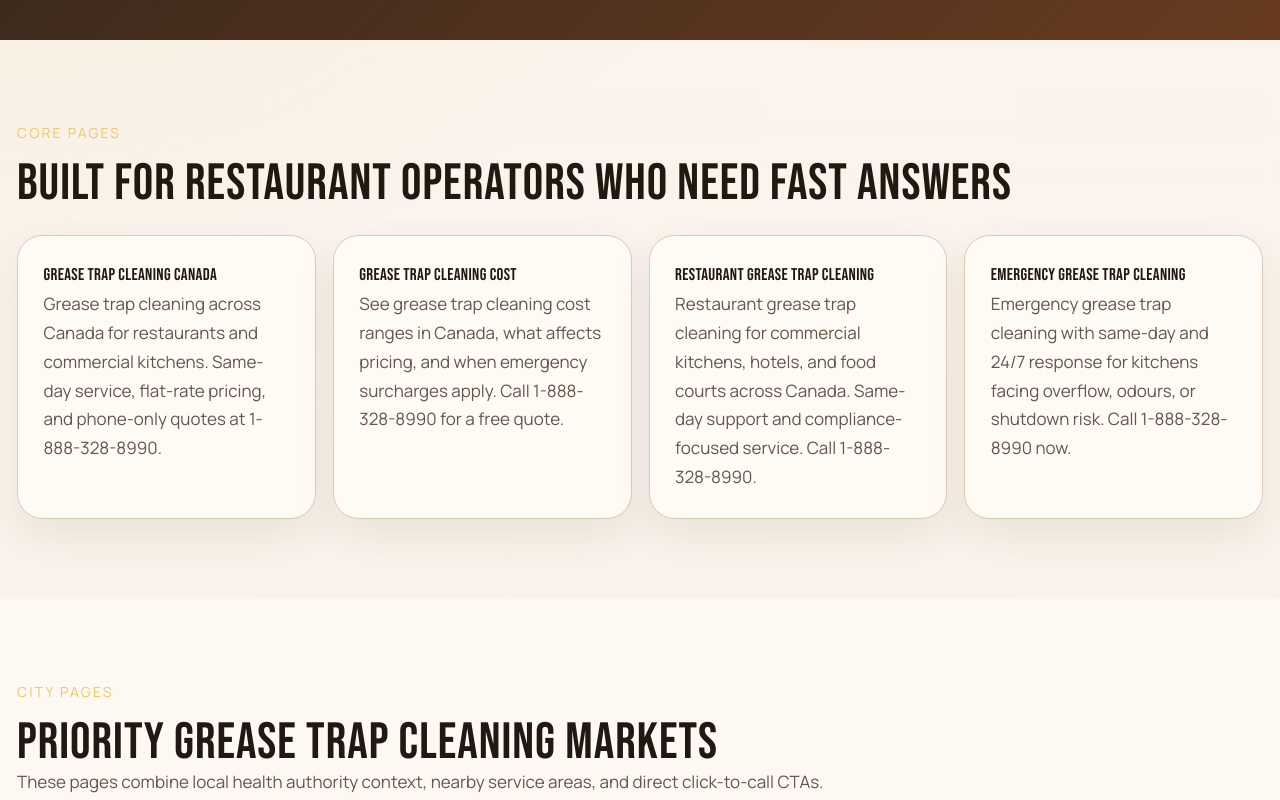
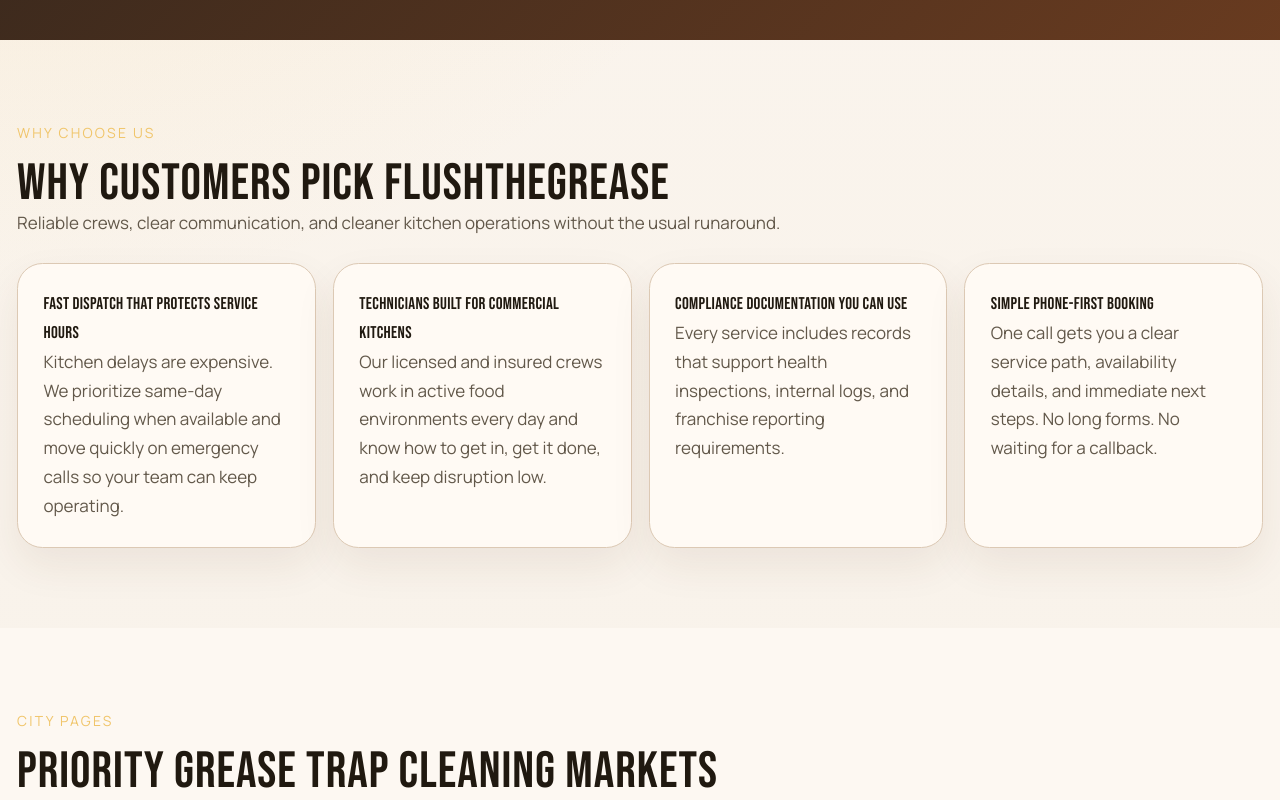
Before and after one commit to otikojairus/flushthegrease, a Next.js app: page / in a window 1280 px wide. Shown: the part 620-1420 px from the top of the page. Built offline with nearby package versions, Linux system fonts and the light colour scheme; no server answers.

Commit message:
chore:removed cost mention

```diff
--- a/app/blog/page.tsx
+++ b/app/blog/page.tsx
@@ -4,7 +4,7 @@
 
 export const metadata: Metadata = {
   title: "Grease Trap Cleaning Blog",
-  description: "Guides on grease trap cleaning, pricing, regulations, odours, and business operations for Canadian commercial kitchens.",
+  description: "Guides on grease trap cleaning, regulations, odours, and business operations for Canadian commercial kitchens.",
   alternates: { canonical: "/blog" },
 };
 
@@ -16,7 +16,7 @@
           <p className="eyebrow">Blog</p>
           <h1 className="hero-title">Grease Trap Articles For Kitchen Operators</h1>
           <p className="hero-subtitle">
-            Practical reading on cleaning schedules, compliance, pricing, and common grease trap problems in Canada.
+            Practical reading on cleaning schedules, compliance, and common grease trap problems in Canada.
           </p>
         </div>
       </section>
--- a/app/emergency-grease-trap-cleaning/page.tsx
+++ b/app/emergency-grease-trap-cleaning/page.tsx
@@ -28,7 +28,6 @@
     url: absoluteUrl("/emergency-grease-trap-cleaning"),
     telephone: PHONE_E164,
     areaServed: { "@type": "Country", name: "Canada" },
-    priceRange: "Starting at $199",
     openingHoursSpecification: {
       "@type": "OpeningHoursSpecification",
       dayOfWeek: ["Monday", "Tuesday", "Wednesday", "Thursday", "Friday", "Saturday", "Sunday"],
--- a/app/grease-trap-cleaning-cost/page.tsx
+++ b/app/grease-trap-cleaning-cost/page.tsx
@@ -29,7 +29,6 @@
       url: absoluteUrl("/grease-trap-cleaning-cost"),
       telephone: PHONE_E164,
       areaServed: { "@type": "Country", name: "Canada" },
-      priceRange: "Starting at $199",
     },
     {
       "@context": "https://schema.org",
@@ -46,14 +45,13 @@
     <>
       <JsonLd data={schema} />
       <ServicePage
-        keyword="grease trap cleaning cost"
+        keyword="grease trap service planning"
         heroTitle={page.heroTitle}
         heroSubtitle={page.heroSubtitle}
         intro={page.intro}
-        whyTitle="Why operators trust our pricing process"
+        whyTitle="Why operators trust our service planning process"
         whyIntro={page.whyIntro}
         pricingTitle="Grease Trap Cleaning Cost In Canada"
-        pricingIntro={page.pricingIntro}
         faqs={page.faqs}
         internalLinks={[
           { href: "/grease-trap-cleaning", label: "Grease Trap Cleaning" },
--- a/app/grease-trap-cleaning/[city]/page.tsx
+++ b/app/grease-trap-cleaning/[city]/page.tsx
@@ -69,8 +69,8 @@
       a: `Yes. Your visit includes records many operators keep on file for landlords, franchise reporting, and local health inspections. Good documentation makes it easier to show that the kitchen is maintaining the interceptor responsibly.`,
     },
     {
-      q: `How much does grease trap cleaning cost in ${city.name}?`,
-      a: "Pricing starts at $199 for small traps, with larger units priced based on size, buildup, and access. Emergency service may carry an added surcharge, but we explain the range before dispatch so you can approve the work confidently.",
+      q: `How do I plan grease trap service in ${city.name}?`,
+      a: "The best plan depends on trap size, grease volume, kitchen traffic, and access. We review your setup and recommend a practical routine schedule to help prevent emergencies and keep operations steady.",
     },
     {
       q: `How quickly can you respond in ${city.name}?`,
@@ -94,7 +94,6 @@
       name: city.name,
       addressRegion: city.provinceAbbr,
     },
-    priceRange: "Starting at $199",
   };
 
   return (
@@ -108,8 +107,7 @@
         whyTitle={`Why ${city.name} businesses trust us`}
         whyIntro={`Commercial kitchens in ${city.name} need fast service, clean paperwork, and a crew that can work around busy prep and service windows.`}
         servicesTitle={`Our grease trap cleaning services in ${city.name}`}
-        pricingTitle={`Grease Trap Cleaning Cost In ${city.name}`}
-        pricingIntro={`Pricing in ${city.name} depends on trap size, grease volume, access, and whether the visit is routine or urgent. Scheduled service is usually the most cost-effective option for busy kitchens.`}
+        pricingTitle={`Grease Trap Service In ${city.name}`}
         faqs={faqs}
         serviceAreas={nearby.map((area) => ({
           href: `/grease-trap-cleaning/${area.slug}`,
@@ -118,7 +116,7 @@
         }))}
         internalLinks={[
           { href: "/grease-trap-cleaning", label: "Grease Trap Cleaning Canada" },
-          { href: "/grease-trap-cleaning-cost", label: "Grease Trap Cleaning Cost" },
+          { href: "/grease-trap-cleaning-cost", label: "Service Planning Guide" },
           { href: "/restaurant-grease-trap-cleaning", label: "Restaurant Grease Trap Cleaning" },
           { href: "/emergency-grease-trap-cleaning", label: "Emergency Grease Trap Cleaning" },
         ]}
--- a/app/grease-trap-cleaning/page.tsx
+++ b/app/grease-trap-cleaning/page.tsx
@@ -28,7 +28,6 @@
     url: absoluteUrl("/grease-trap-cleaning"),
     telephone: PHONE_E164,
     areaServed: { "@type": "Country", name: "Canada" },
-    priceRange: "Starting at $199",
     slogan: SOCIAL_PROOF,
   };
 
@@ -44,7 +43,7 @@
         whyIntro={page.whyIntro}
         faqs={page.faqs}
         internalLinks={[
-          { href: "/grease-trap-cleaning-cost", label: "Grease Trap Cleaning Cost" },
+          { href: "/grease-trap-cleaning-cost", label: "Service Planning Guide" },
           { href: "/restaurant-grease-trap-cleaning", label: "Restaurant Grease Trap Cleaning" },
           { href: "/emergency-grease-trap-cleaning", label: "Emergency Grease Trap Cleaning" },
           { href: "/blog/how-often-should-grease-trap-be-cleaned", label: "How Often Should a Grease Trap Be Cleaned?" },
--- a/app/page.tsx
+++ b/app/page.tsx
@@ -11,7 +11,7 @@
   alternates: { canonical: "/" },
   openGraph: {
     title: `${SITE_NAME} | Grease Trap Cleaning Canada`,
-    description: "National grease trap cleaning pages with pricing, emergency response, blog resources, and city landing pages.",
+    description: "National grease trap cleaning pages with emergency response, blog resources, and city landing pages.",
     url: absoluteUrl("/"),
     type: "website",
     siteName: SITE_NAME,
@@ -25,7 +25,6 @@
     name: SITE_NAME,
     url: absoluteUrl("/"),
     telephone: "+18883288990",
-    priceRange: "Starting at $199",
     areaServed: { "@type": "Country", name: "Canada" },
   };
 
@@ -82,16 +81,39 @@
       <section className="section-block">
         <div className="shell">
           <div className="section-head">
-            <p className="eyebrow">Core Pages</p>
-            <h2>Built for restaurant operators who need fast answers</h2>
+            <p className="eyebrow">Why Choose Us</p>
+            <h2>Why customers pick FlushTheGrease</h2>
+            <p>Reliable crews, clear communication, and cleaner kitchen operations without the usual runaround.</p>
           </div>
           <div className="card-grid four">
-            {Object.values(STATIC_PAGES).map((page) => (
-              <Link key={page.slug} href={`/${page.slug}`} className="content-card service-link-card">
-                <h3>{page.title}</h3>
-                <p>{page.metaDescription}</p>
-              </Link>
-            ))}
+            <article className="content-card">
+              <h3>Fast dispatch that protects service hours</h3>
+              <p>
+                Kitchen delays are expensive. We prioritize same-day scheduling when available and move quickly on
+                emergency calls so your team can keep operating.
+              </p>
+            </article>
+            <article className="content-card">
+              <h3>Technicians built for commercial kitchens</h3>
+              <p>
+                Our licensed and insured crews work in active food environments every day and know how to get in, get
+                it done, and keep disruption low.
+              </p>
+            </article>
+            <article className="content-card">
+              <h3>Compliance documentation you can use</h3>
+              <p>
+                Every service includes records that support health inspections, internal logs, and franchise reporting
+                requirements.
+              </p>
+            </article>
+            <article className="content-card">
+              <h3>Simple phone-first booking</h3>
+              <p>
+                One call gets you a clear service path, availability details, and immediate next steps. No long forms.
+                No waiting for a callback.
+              </p>
+            </article>
           </div>
         </div>
       </section>
@@ -135,7 +157,7 @@
           <div>
             <p className="eyebrow">Need help now?</p>
             <h2>Phone-only booking keeps dispatch fast.</h2>
-            <p>Call {PHONE_DISPLAY} and we will confirm pricing, availability, and the right service path immediately.</p>
+            <p>Call {PHONE_DISPLAY} and we will confirm availability and the right service path immediately.</p>
           </div>
           <a href={PHONE_HREF} className="btn btn-primary">
             Call {PHONE_DISPLAY}
--- a/app/restaurant-grease-trap-cleaning/page.tsx
+++ b/app/restaurant-grease-trap-cleaning/page.tsx
@@ -28,7 +28,6 @@
     url: absoluteUrl("/restaurant-grease-trap-cleaning"),
     telephone: PHONE_E164,
     areaServed: { "@type": "Country", name: "Canada" },
-    priceRange: "Starting at $199",
   };
 
   return (
@@ -44,7 +43,7 @@
         faqs={page.faqs}
         internalLinks={[
           { href: "/grease-trap-cleaning", label: "Grease Trap Cleaning" },
-          { href: "/grease-trap-cleaning-cost", label: "Grease Trap Cleaning Cost" },
+          { href: "/grease-trap-cleaning-cost", label: "Service Planning Guide" },
           { href: "/blog/grease-trap-cleaning-regulations-canada", label: "Grease Trap Cleaning Regulations In Canada" },
         ]}
       />
--- a/components/site-navbar.tsx
+++ b/components/site-navbar.tsx
@@ -7,7 +7,7 @@
 
 const links = [
   { href: "/grease-trap-cleaning", label: "Cleaning" },
-  { href: "/grease-trap-cleaning-cost", label: "Pricing" },
+  { href: "/grease-trap-cleaning-cost", label: "Service Guide" },
   { href: "/restaurant-grease-trap-cleaning", label: "Restaurants" },
   { href: "/emergency-grease-trap-cleaning", label: "Emergency" },
   { href: "/blog", label: "Blog" },
--- a/lib/site-data.ts
+++ b/lib/site-data.ts
@@ -5,7 +5,6 @@
 export const PHONE_DISPLAY = "1-888-328-8990";
 export const PHONE_E164 = "+18883288990";
 export const PHONE_HREF = "tel:+18883288990";
-export const STARTING_PRICE = "Starting at $199";
 export const SOCIAL_PROOF = "5 years in business, 100+ clients served across Canada";
 
 export type StaticPageSlug =
@@ -23,7 +22,6 @@
   heroSubtitle: string;
   intro: string[];
   whyIntro: string;
-  pricingIntro?: string;
   faqs: Array<{ q: string; a: string }>;
 };
 
@@ -173,30 +171,23 @@
   "If needed, we outline a maintenance schedule so you can avoid future shutdowns and keep inspectors satisfied.",
 ] as const;
 
-export const PRICING_ROWS = [
-  { label: "Small trap (under 50 gal)", price: "Starting at $199" },
-  { label: "Medium trap (50-100 gal)", price: "Starting at $299" },
-  { label: "Large trap (100-500 gal)", price: "Starting at $449" },
-  { label: "Emergency call-out", price: "Additional surcharge applies" },
-] as const;
-
 export const STATIC_PAGES: Record<StaticPageSlug, StaticPageContent> = {
   "grease-trap-cleaning": {
     slug: "grease-trap-cleaning",
     title: "Grease Trap Cleaning Canada",
     metaTitle: "Grease Trap Cleaning Canada | Call 24/7",
     metaDescription:
-      "Grease trap cleaning across Canada for restaurants and commercial kitchens. Same-day service, flat-rate pricing, and phone-only quotes at 1-888-328-8990.",
+      "Grease trap cleaning across Canada for restaurants and commercial kitchens. Same-day service, compliance documentation, and phone-only booking at 1-888-328-8990.",
     heroTitle: "Grease Trap Cleaning Across Canada",
     heroSubtitle:
       "Keep your kitchen open, compliant, and free from overflow risk with licensed grease trap cleaning and maintenance.",
     intro: [
       "If your trap is full, slow-draining, or starting to smell, **grease trap cleaning** cannot wait. Restaurant managers and commercial kitchen teams need a contractor who shows up quickly, works cleanly, and leaves behind the paperwork needed for compliance.",
-      "FlushTheGrease provides commercial grease trap cleaning for restaurants, hotels, food courts, and franchise operators across Canada. You get same-day scheduling when available, flat-rate pricing, and technicians who understand how to work around active kitchen operations.",
+      "FlushTheGrease provides commercial grease trap cleaning for restaurants, hotels, food courts, and franchise operators across Canada. You get same-day scheduling when available and technicians who understand how to work around active kitchen operations.",
       "Whether you manage one location or multiple sites, we help you stay ahead of local health authority inspections, reduce odour complaints, and prevent messy emergency shutdowns.",
     ],
     whyIntro:
-      "You need a contractor that keeps the process simple: one call, one clear quote, one crew that handles the dirty work properly.",
+      "You need a contractor that keeps the process simple: one call, one clear plan, one crew that handles the dirty work properly.",
     faqs: [
       {
         q: "How often should a grease trap be cleaned in Canada?",
@@ -222,42 +213,40 @@
   },
   "grease-trap-cleaning-cost": {
     slug: "grease-trap-cleaning-cost",
-    title: "Grease Trap Cleaning Cost",
-    metaTitle: "Grease Trap Cleaning Cost | Pricing Guide",
+    title: "Grease Trap Service Planning",
+    metaTitle: "Grease Trap Service Planning | Canada",
     metaDescription:
-      "See grease trap cleaning cost ranges in Canada, what affects pricing, and when emergency surcharges apply. Call 1-888-328-8990 for a free quote.",
-    heroTitle: "Grease Trap Cleaning Cost In Canada",
+      "Plan grease trap service in Canada with practical scheduling guidance for busy kitchens. Call 1-888-328-8990 for direct support.",
+    heroTitle: "Grease Trap Service Planning In Canada",
     heroSubtitle:
-      "Understand what affects grease trap cleaning prices before you book, from trap size to service frequency and emergency timing.",
+      "Understand what affects service frequency and operational risk so you can keep your kitchen compliant and running smoothly.",
     intro: [
-      "If you are comparing **grease trap cleaning cost**, the biggest drivers are trap size, how full the unit is, and whether the visit is routine or urgent. A small interceptor that is serviced on schedule costs less to clean than a neglected unit packed with solids.",
-      "FlushTheGrease starts pricing at $199 for smaller units and keeps quoting straightforward. You will know what is included, what the emergency surcharge covers, and whether a maintenance schedule could lower your long-term spend.",
-      "For busy operators, the cheapest call is rarely the most affordable outcome. Preventive service helps you avoid kitchen downtime, odour complaints, blocked lines, and expensive emergency dispatches.",
+      "If you are planning **grease trap cleaning service**, the biggest operational factors are trap size, how full the unit is, and whether the visit is routine or urgent. A unit serviced on schedule is easier to manage than one left to overflow risk.",
+      "FlushTheGrease keeps planning straightforward. We confirm what your location needs, what the crew will handle, and how often your kitchen should be serviced to stay compliant.",
+      "For busy operators, consistency matters most. Preventive service helps you avoid kitchen downtime, odour complaints, blocked lines, and avoidable emergency dispatches.",
     ],
     whyIntro:
-      "Pricing should help you plan, not confuse you. We explain the real variables that change cost so you can budget with confidence.",
-    pricingIntro:
-      "Routine service is usually the most cost-effective option because the trap is easier to pump, clean, and document. Larger units, excessive buildup, difficult access, and after-hours call-outs can increase the final price.",
+      "Service planning should be practical, not confusing. We explain what changes frequency, urgency, and kitchen risk so you can schedule with confidence.",
     faqs: [
       {
-        q: "How much does grease trap cleaning cost?",
-        a: "Small traps typically start at $199, medium traps at $299, and larger commercial units at $449 and up. The final amount depends on capacity, grease volume, access conditions, and whether the job is routine or emergency service.",
+        q: "How often should grease trap service be scheduled?",
+        a: "Most commercial kitchens need service every one to three months, but high-volume kitchens may need more frequent visits. The right interval depends on trap size, menu output, and grease load.",
       },
       {
-        q: "What is included in the quoted price?",
-        a: "Our pricing includes pumping, cleaning, waste disposal, and compliance documentation. If a site has unusual access restrictions or needs emergency attendance after hours, we explain that before dispatch so there are no surprises.",
+        q: "What is included in your service visit?",
+        a: "Each visit includes pumping, cleaning, waste handling, and compliance documentation. If we find unusual buildup or access concerns, we explain the next steps clearly before completion.",
       },
       {
-        q: "Does regular maintenance lower grease trap cleaning prices?",
-        a: "Yes. Traps that are cleaned on schedule are faster to service and far less likely to need emergency pumping or line clearing. That usually means lower cost per visit and fewer disruptions to your kitchen.",
+        q: "Why is routine maintenance better than waiting for issues?",
+        a: "Routine service reduces overflow risk, odours, drainage problems, and urgent shutdowns. It also helps keep documentation current for inspections and internal operations.",
       },
       {
-        q: "What causes an emergency surcharge?",
-        a: "Emergency pricing applies when you need immediate dispatch, overnight service, or urgent response during weekends or holidays. Those calls require technician availability on short notice and are priced separately from planned maintenance visits.",
+        q: "When should I request emergency service?",
+        a: "Request emergency support when there is overflow risk, active blockage, strong recurring odour, or operational disruption that affects food-service safety.",
       },
       {
-        q: "Can you quote by phone?",
-        a: "Yes. Call 1-888-328-8990 with your trap size, kitchen type, and urgency. We will give you a fast quote range and let you know if we need any extra site details before dispatch.",
+        q: "Can I arrange service by phone?",
+        a: "Yes. Call 1-888-328-8990 with your trap size, kitchen type, and urgency. We will confirm the best service path and the fastest practical dispatch window.",
       },
     ],
   },
@@ -484,7 +473,7 @@
         title: "Typical grease trap cleaning schedules",
         body: [
           "Many restaurants are serviced every month or every two months. Smaller or lower-volume sites may stretch to quarterly cleaning, but only if grease levels stay controlled and the trap is inspected regularly.",
-          "A good rule is to avoid letting solids and grease occupy too much of the unit. Once buildup becomes heavy, odour, drainage issues, and emergency costs become far more likely.",
+          "A good rule is to avoid letting solids and grease occupy too much of the unit. Once buildup becomes heavy, odour, drainage issues, and emergency disruptions become far more likely.",
         ],
       },
       {
@@ -508,7 +497,7 @@
         title: "Why the service record matters as much as the cleaning",
         body: [
           "Service records help show that your kitchen follows an active maintenance schedule. That can matter for inspections, landlord files, franchise reporting, and internal operations planning.",
-          "A documented schedule also helps you budget better because you can compare routine service cost against the much higher cost of emergency pumping or forced downtime.",
+          "A documented schedule also helps your team plan better by reducing emergency pumping and forced downtime.",
         ],
       },
     ],
@@ -516,7 +505,7 @@
     conclusion:
       "The right cleaning frequency keeps your kitchen predictable, not reactive. When you set a realistic schedule and keep records current, grease trap service becomes a routine operating task instead of a crisis.",
     relatedPath: "/grease-trap-cleaning-cost",
-    relatedLabel: "Grease Trap Cleaning Cost",
+    relatedLabel: "Grease Trap Service Planning",
     faqs: [
       {
         q: "How often should a restaurant grease trap be cleaned?",
@@ -528,7 +517,7 @@
       },
       {
         q: "What happens if a grease trap is not cleaned often enough?",
-        a: "You increase the risk of odours, wastewater backup, line blockage, pest attraction, and failed inspections. Delayed cleaning also makes the service messier and can raise the final cost.",
+        a: "You increase the risk of odours, wastewater backup, line blockage, pest attraction, and failed inspections. Delayed cleaning also makes the service messier and harder to manage.",
       },
     ],
   },
@@ -700,7 +689,7 @@
         id: "sales",
         title: "How to win your first restaurant clients",
         body: [
-          "Operators respond well to direct offers: clear pricing, easy phone quotes, and same-day availability when possible. They do not want long forms or vague promises. They want to know whether you can solve a problem fast and document the work properly.",
+          "Operators respond well to direct offers: clear service scope, easy phone booking, and same-day availability when possible. They do not want long forms or vague promises. They want to know whether you can solve a problem fast and document the work properly.",
           "Niche positioning helps. If you present yourself as a grease trap cleaning specialist instead of a generic drain company, the offer is easier for restaurant managers to understand.",
         ],
       },
```
Also changed, not shown: components/service-page.tsx (+33 -18 lines).
